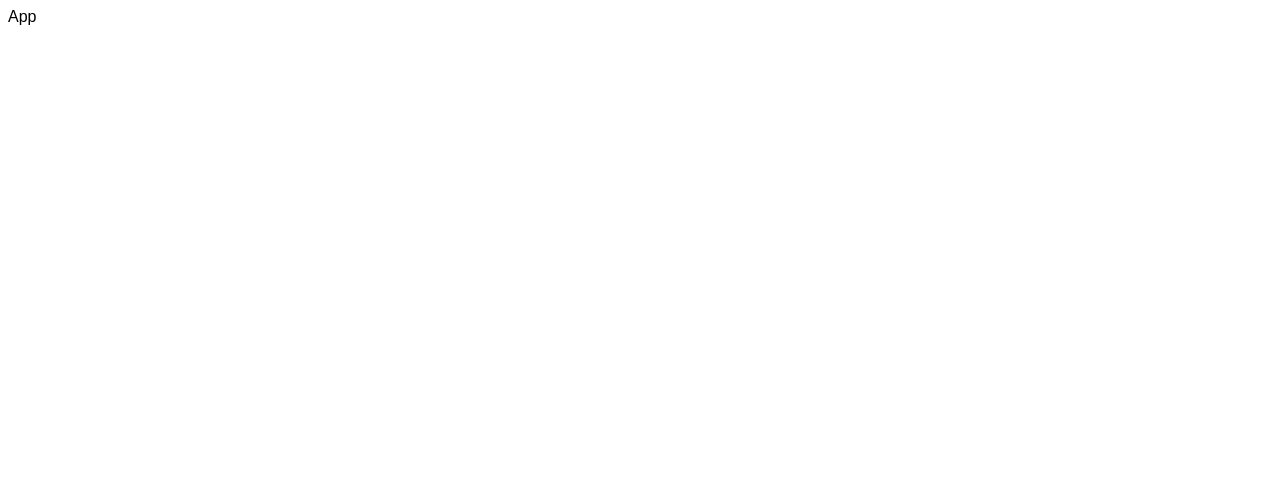
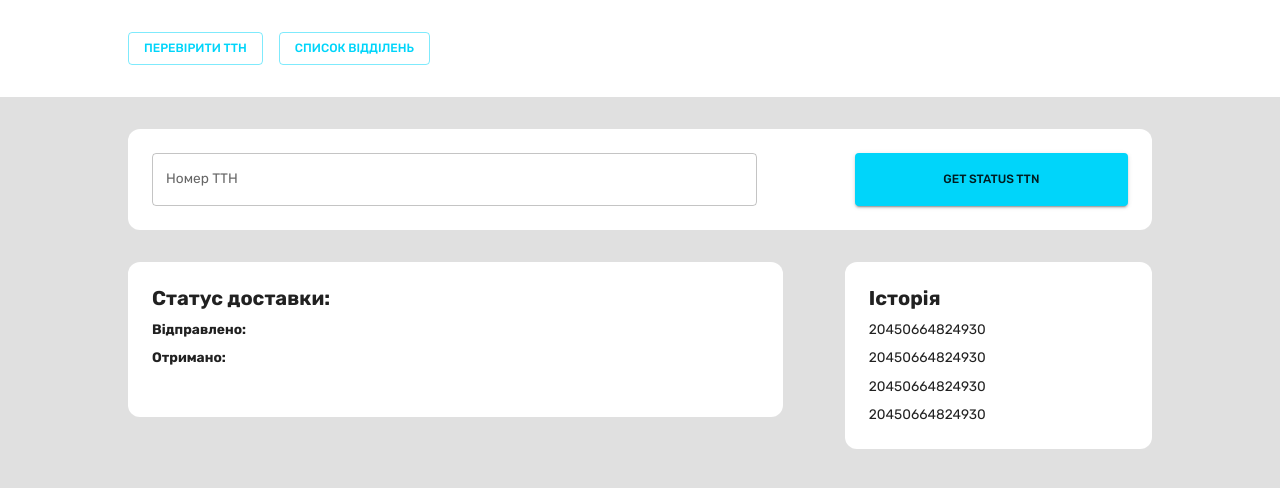
Before and after one commit to feninTolia/same-it-np-api, a React (Vite) app in the folder client/: page / in a window 1280 px wide. Shown: the top 488 px of the page. Built offline with nearby package versions, Linux system fonts and the light colour scheme.

Commit message:
check ttn basic markup

```diff
--- a/client/package.json
+++ b/client/package.json
@@ -11,10 +11,13 @@
   "dependencies": {
     "@emotion/react": "^11.10.6",
     "@emotion/styled": "^11.10.6",
+    "@mui/icons-material": "^5.11.11",
     "@mui/material": "^5.11.12",
     "react": "^18.2.0",
     "react-dom": "^18.2.0",
-    "react-hook-form": "^7.43.5"
+    "react-hook-form": "^7.43.5",
+    "react-redux": "^8.0.5",
+    "react-router-dom": "^6.8.2"
   },
   "devDependencies": {
     "@types/react": "^18.0.27",
--- a/client/src/App.tsx
+++ b/client/src/App.tsx
@@ -1,5 +1,29 @@
+import { BrowserRouter, Routes, Route, Navigate } from 'react-router-dom';
+import HomePage from './scenes/HomePage';
+import { useMemo } from 'react';
+import { useSelector } from 'react-redux';
+import { CssBaseline, ThemeProvider } from '@mui/material';
+import { createTheme } from '@mui/material/styles';
+import { themeSettings } from './theme';
+
 function App() {
-  return <div className="app">App</div>;
+  //  const mode = useSelector((state) => state.mode);
+  const mode = 'light';
+  const theme = useMemo(() => createTheme(themeSettings(mode)), [mode]);
+  // const isAuth = Boolean(useSelector((state) => state.token));
+
+  return (
+    <div className="app">
+      <BrowserRouter>
+        <ThemeProvider theme={theme}>
+          <CssBaseline />
+          <Routes>
+            <Route path="/" element={<HomePage />} />
+          </Routes>
+        </ThemeProvider>
+      </BrowserRouter>
+    </div>
+  );
 }
 
 export default App;
--- /dev/null
+++ b/client/src/components/FlexBeetwen.tsx
@@ -0,0 +1,10 @@
+import { Box } from '@mui/material';
+import { styled } from '@mui/system';
+
+const FlexBetween = styled(Box)({
+  display: 'flex',
+  justifyContent: 'space-between',
+  alignItems: 'center',
+});
+
+export default FlexBetween;
--- /dev/null
+++ b/client/src/components/WidgetWrapper.tsx
@@ -0,0 +1,10 @@
+import { Box } from '@mui/material';
+import { styled } from '@mui/system';
+
+const WidgetWrapper = styled(Box)(({ theme }) => ({
+  padding: '1.5rem',
+  backgroundColor: theme.palette.background.paper,
+  borderRadius: '0.75rem',
+}));
+
+export default WidgetWrapper;
--- a/client/src/index.css
+++ b/client/src/index.css
@@ -1,8 +1,10 @@
+@import url('https://fonts.googleapis.com/css2?family=Rubik:wght@400;500;700&display=swap');
+
 html,
 body,
 #root,
 .app {
   height: 100%;
   width: 100%;
-  font-family: sans-serif;
+  font-family: 'Rubik', sans-serif;
 }
--- /dev/null
+++ b/client/src/scenes/HomePage/index.tsx
@@ -0,0 +1,122 @@
+import {
+  Box,
+  useMediaQuery,
+  Button,
+  TextField,
+  Typography,
+  useTheme,
+} from '@mui/material';
+import { useEffect, useState } from 'react';
+import NavBar from '../../scenes/NavBar';
+import FlexBetween from '../../components/FlexBeetwen';
+import WidgetWrapper from '../../components/WidgetWrapper';
+
+const HomePage = () => {
+  const isNonMobileScreens = useMediaQuery('(min-width:1000px)');
+  const { palette } = useTheme();
+
+  return (
+    <Box>
+      <NavBar />
+      <Box width={'80%'} margin="auto">
+        <WidgetWrapper marginBottom={'2rem'}>
+          <FlexBetween
+            flexDirection={isNonMobileScreens ? 'row' : 'column'}
+            gap="1rem"
+          >
+            <TextField
+              variant="outlined"
+              // value={TTNValue}
+              label="Номер ТТН"
+              sx={{
+                width: isNonMobileScreens ? '62%' : '100%',
+                bgcolor: palette.background.paper,
+              }}
+              // onChange={(e) => setTTNValue(e.target.value)}
+            />
+            <Button
+              variant="contained"
+              sx={{
+                height: 53,
+                transition: '250ms',
+                width: isNonMobileScreens ? '28%' : '100%',
+                '&:hover': { color: palette.background.paper },
+              }}
+              // onClick={getTTNInfo}
+            >
+              Get status TTN
+            </Button>
+          </FlexBetween>
+        </WidgetWrapper>
+
+        <Box display={isNonMobileScreens ? 'flex' : undefined} gap="6%">
+          <WidgetWrapper
+            marginBottom={'2rem'}
+            width={isNonMobileScreens ? '64%' : '100%'}
+            display="flex"
+            flexDirection={'column'}
+            gap="0.5rem"
+          >
+            <Typography variant="h4">
+              <span style={{ fontWeight: 'bold' }}>Статус доставки: </span>
+              {/* {TTNInfo.status} */}
+            </Typography>
+            <Typography>
+              <span style={{ fontWeight: 'bold' }}>Відправлено: </span>
+              {/* {TTNInfo.dateCreated} */}
+            </Typography>
+            <Typography>
+              <span style={{ fontWeight: 'bold' }}>Отримано: </span>
+              {/* {TTNInfo.recipientDateTime} */}
+            </Typography>
+          </WidgetWrapper>
+
+          <WidgetWrapper
+            width={isNonMobileScreens ? '30%' : '100%'}
+            display="flex"
+            flexDirection={'column'}
+            gap="0.5rem"
+          >
+            <Typography variant="h4" fontWeight={'bold'}>
+              Історія
+            </Typography>
+            <Typography
+              sx={{
+                transition: '200ms',
+                '&:hover': { color: palette.primary.main, cursor: 'pointer' },
+              }}
+            >
+              20450664824930
+            </Typography>
+            <Typography
+              sx={{
+                transition: '200ms',
+                '&:hover': { color: palette.primary.main, cursor: 'pointer' },
+              }}
+            >
+              20450664824930
+            </Typography>
+            <Typography
+              sx={{
+                transition: '200ms',
+                '&:hover': { color: palette.primary.main, cursor: 'pointer' },
+              }}
+            >
+              20450664824930
+            </Typography>
+            <Typography
+              sx={{
+                transition: '200ms',
+                '&:hover': { color: palette.primary.main, cursor: 'pointer' },
+              }}
+            >
+              20450664824930
+            </Typography>
+          </WidgetWrapper>
+        </Box>
+      </Box>
+    </Box>
+  );
+};
+
+export default HomePage;
--- /dev/null
+++ b/client/src/scenes/NavBar/index.tsx
@@ -0,0 +1,28 @@
+import { Box, Button, useMediaQuery, useTheme } from '@mui/material';
+
+type Props = {};
+
+const NavBar = (props: Props) => {
+  const isNonMobileScreens = useMediaQuery('(min-width:1000px)');
+  const { palette } = useTheme();
+
+  return (
+    <Box
+      mb={'2rem'}
+      padding="2rem 10%"
+      gap="1rem"
+      display={'flex'}
+      flexWrap="wrap"
+      bgcolor={palette.background.paper}
+    >
+      <Button variant="outlined" onClick={() => {}}>
+        Перевірити ТТН
+      </Button>
+      <Button variant="outlined" onClick={() => {}}>
+        Список відділень
+      </Button>
+    </Box>
+  );
+};
+
+export default NavBar;
--- /dev/null
+++ b/client/src/theme.ts
@@ -0,0 +1,104 @@
+export const colorTokens = {
+  grey: {
+    0: '#FFFFFF',
+    10: '#F6F6F6',
+    50: '#F0F0F0',
+    100: '#E0E0E0',
+    200: '#C2C2C2',
+    300: '#A3A3A3',
+    400: '#858585',
+    500: '#666666',
+    600: '#4D4D4D',
+    700: '#333333',
+    800: '#1A1A1A',
+    900: '#0A0A0A',
+    1000: '#000000',
+  },
+  primary: {
+    50: '#E6FBFF',
+    100: '#CCF7FE',
+    200: '#99EEFD',
+    300: '#66E6FC',
+    400: '#33DDFB',
+    500: '#00D5FA',
+    600: '#00A0BC',
+    700: '#006B7D',
+    800: '#00353F',
+    900: '#001519',
+  },
+};
+
+export const themeSettings = (mode: string) => {
+  return {
+    palette: {
+      mode: mode,
+      ...(mode === 'dark'
+        ? {
+            //pallete values for dark mode
+            primary: {
+              dark: colorTokens.primary[200],
+              main: colorTokens.primary[500],
+              light: colorTokens.primary[900],
+            },
+            secondary: {
+              dark: colorTokens.grey[100],
+              main: colorTokens.grey[200],
+              mediumMain: colorTokens.grey[300],
+              medium: colorTokens.grey[400],
+              light: colorTokens.grey[700],
+            },
+            background: {
+              default: colorTokens.grey[900],
+              paper: colorTokens.grey[800],
+            },
+          }
+        : {
+            //pallete values for light mode
+            primary: {
+              dark: colorTokens.primary[700],
+              main: colorTokens.primary[500],
+              light: colorTokens.primary[50],
+            },
+            secondary: {
+              dark: colorTokens.grey[700],
+              main: colorTokens.grey[500],
+              mediumMain: colorTokens.grey[400],
+              medium: colorTokens.grey[300],
+              light: colorTokens.grey[50],
+            },
+            background: {
+              default: colorTokens.grey[100],
+              paper: colorTokens.grey[0],
+            },
+          }),
+    },
+    typography: {
+      fontFamily: ['Rubik', 'sans-serif'].join(','),
+      fontSize: 12,
+      h1: {
+        fontFamily: ['Rubik', 'sans-serif'].join(','),
+        fontSize: 40,
+      },
+      h2: {
+        fontFamily: ['Rubik', 'sans-serif'].join(','),
+        fontSize: 32,
+      },
+      h3: {
+        fontFamily: ['Rubik', 'sans-serif'].join(','),
+        fontSize: 24,
+      },
+      h4: {
+        fontFamily: ['Rubik', 'sans-serif'].join(','),
+        fontSize: 20,
+      },
+      h5: {
+        fontFamily: ['Rubik', 'sans-serif'].join(','),
+        fontSize: 16,
+      },
+      h6: {
+        fontFamily: ['Rubik', 'sans-serif'].join(','),
+        fontSize: 14,
+      },
+    },
+  };
+};
--- a/client/tsconfig.json
+++ b/client/tsconfig.json
@@ -14,8 +14,10 @@
     "resolveJsonModule": true,
     "isolatedModules": true,
     "noEmit": true,
+
     "jsx": "react-jsx"
   },
   "include": ["src"],
+
   "references": [{ "path": "./tsconfig.node.json" }]
 }
```
Also changed, not shown: client/src/theme.js (deleted), 2 other files (tests, documents, lock files or other folders).
